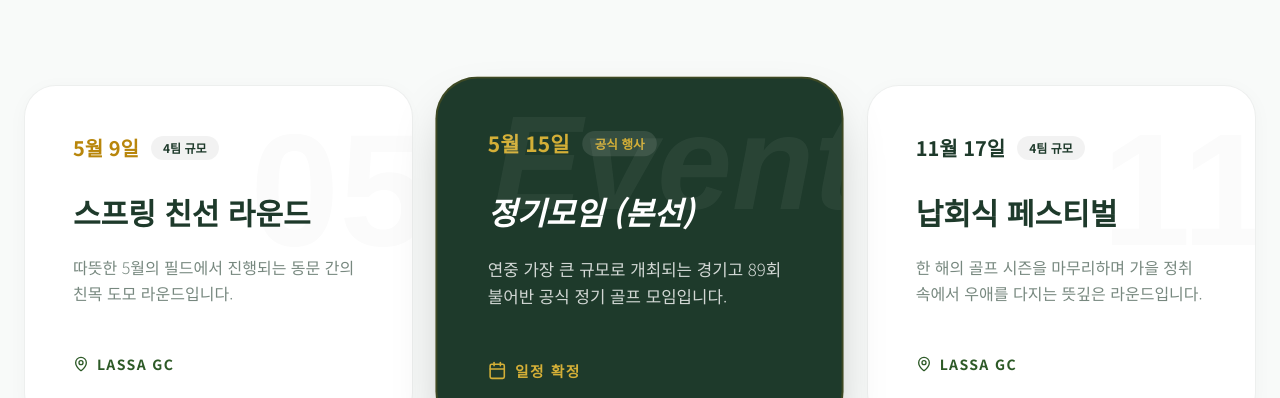
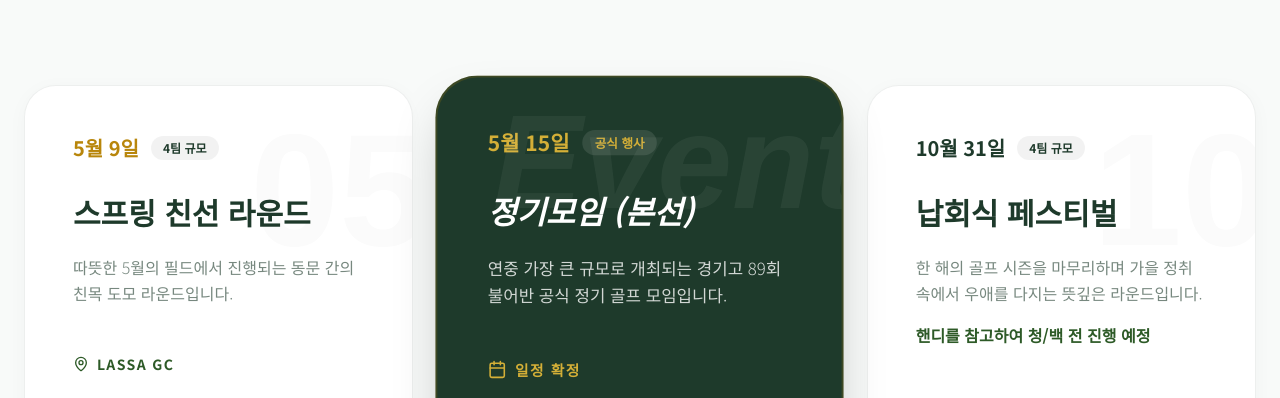
Before and after one commit to BluemMountain/kghs-89f-antigravity, a Next.js app: page / in a window 1280 px wide. Shown: the part 1058-1456 px from the top of the page. Built offline with nearby package versions, Linux system fonts and the light colour scheme; no server answers; the database is empty.

Commit message:
Update November round date to Oct 31 and add team match details

```diff
--- a/src/app/page.tsx
+++ b/src/app/page.tsx
@@ -181,13 +181,14 @@ export default function Home() {
 
                     {/* November 17 Round */}
                     <motion.div variants={fadeInUp} className="golf-card p-12 relative overflow-hidden group border-t-8 border-[#1e3a2b]">
-                        <div className="text-[10rem] font-serif font-black text-[#1e3a2b]/[0.02] absolute -top-4 -right-4 transition-all group-hover:text-[#1e3a2b]/[0.05]">11</div>
+                        <div className="text-[10rem] font-serif font-black text-[#1e3a2b]/[0.02] absolute -top-4 -right-4 transition-all group-hover:text-[#1e3a2b]/[0.05]">10</div>
                         <div className="inline-flex items-center gap-3 mb-8">
-                            <span className="text-[#1e3a2b] text-xl font-bold">11월 17일</span>
+                            <span className="text-[#1e3a2b] text-xl font-bold">10월 31일</span>
                             <span className="px-3 py-1 bg-black/5 rounded-full text-xs font-bold text-[#1e3a2b]">4팀 규모</span>
                         </div>
                         <h4 className="text-3xl font-bold mb-6 text-[#1e3a2b]">납회식 페스티벌</h4>
-                        <p className="opacity-60 font-light mb-12 text-md leading-relaxed text-[#1e3a2b]">한 해의 골프 시즌을 마무리하며 가을 정취 속에서 우애를 다지는 뜻깊은 라운드입니다.</p>
+                        <p className="opacity-60 font-light mb-4 text-md leading-relaxed text-[#1e3a2b]">한 해의 골프 시즌을 마무리하며 가을 정취 속에서 우애를 다지는 뜻깊은 라운드입니다.</p>
+                        <p className="text-[#2d5a27] font-bold mb-12 text-md leading-relaxed">핸디를 참고하여 청/백 전 진행 예정</p>
                         <div className="flex flex-col gap-2">
                             <div className="text-[#2d5a27] font-black text-sm uppercase tracking-widest flex items-center gap-2 mt-auto">
                                 <MapPin size={16} /> Lassa GC
```
